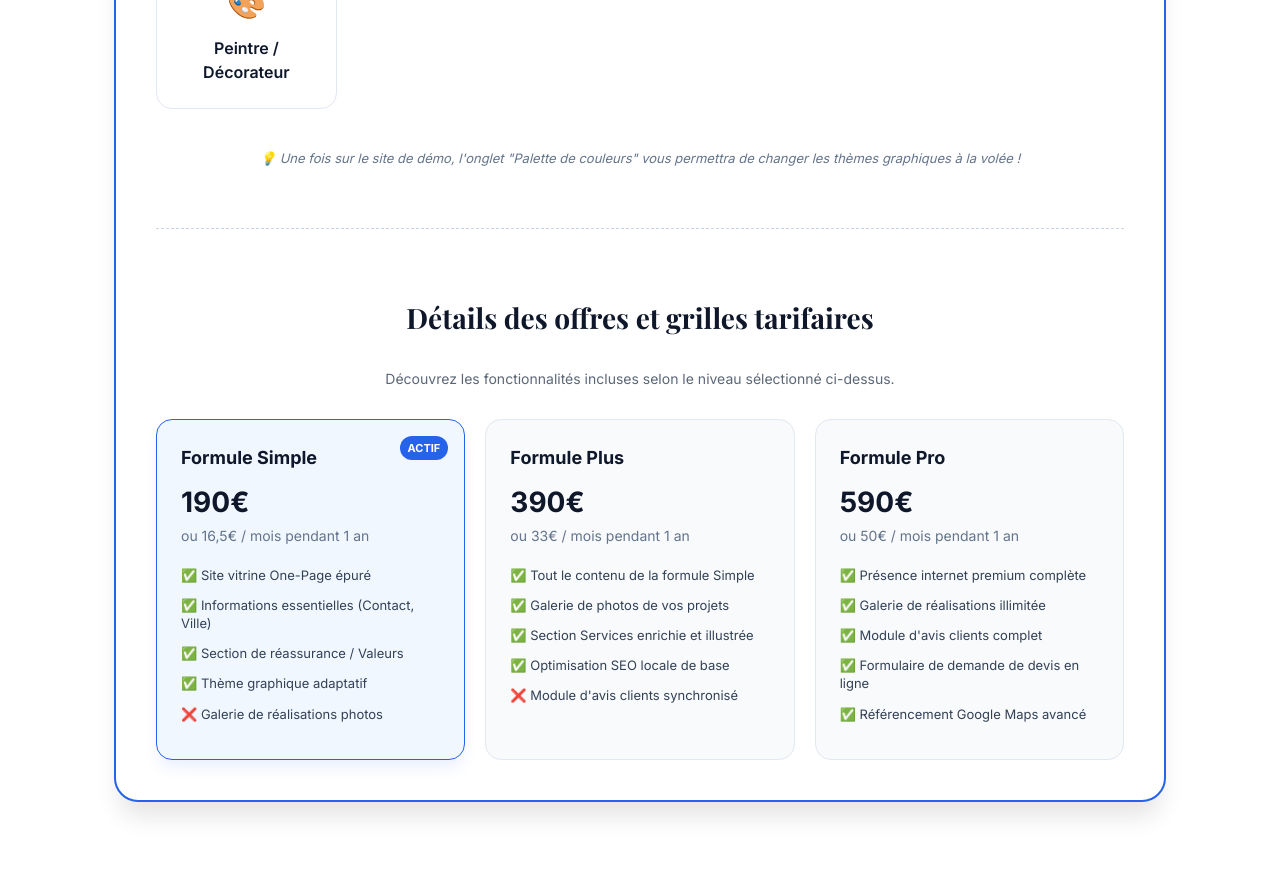
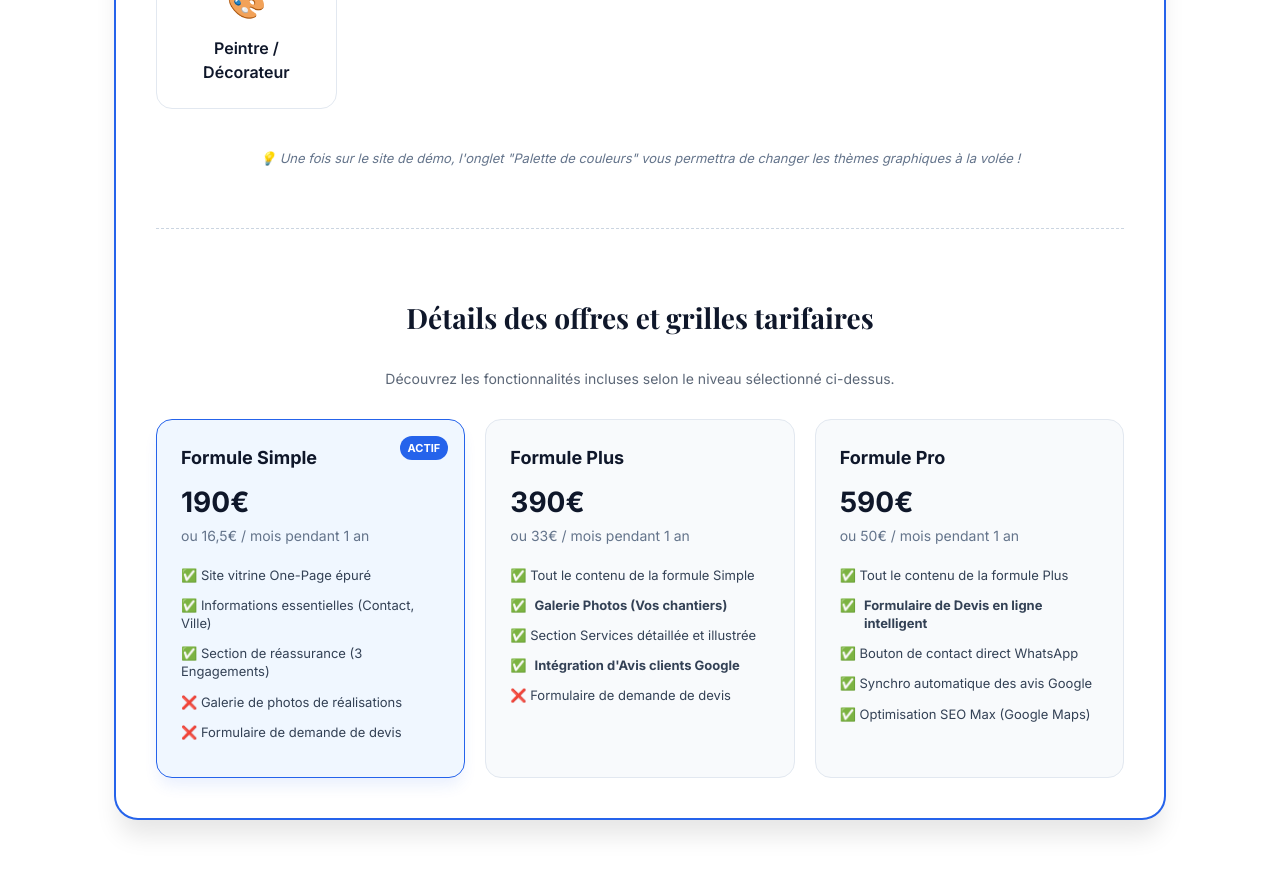
Before and after one commit to luciecreations60/site-demo, a Jekyll site: the page built from index.html, in a window 1280 px wide and 900 px high, scrolled down 714 px. Shown: the top 874 px of the window. Built offline with Jekyll 4.4.1, drawn with Linux system fonts in a browser that asks for light colours.

Commit message:
Update presentation.html

```diff
--- a/_layouts/presentation.html
+++ b/_layouts/presentation.html
@@ -129,9 +126,9 @@
           <ul>
             <li>✅ Site vitrine One-Page épuré</li>
             <li>✅ Informations essentielles (Contact, Ville)</li>
-            <li>✅ Section de réassurance / Valeurs</li>
-            <li>✅ Thème graphique adaptatif</li>
-            <li>❌ Galerie de réalisations photos</li>
+            <li>✅ Section de réassurance (3 Engagements)</li>
+            <li>❌ Galerie de photos de réalisations</li>
+            <li>❌ Formulaire de demande de devis</li>
           </ul>
         </div>
 
@@ -142,10 +139,10 @@
           <span class="prix-mensuel">ou 33€ / mois pendant 1 an</span>
           <ul>
             <li>✅ Tout le contenu de la formule Simple</li>
-            <li>✅ Galerie de photos de vos projets</li>
-            <li>✅ Section Services enrichie et illustrée</li>
-            <li>✅ Optimisation SEO locale de base</li>
-            <li>❌ Module d'avis clients synchronisé</li>
+            <li>✅ <strong>Galerie Photos (Vos chantiers)</strong></li>
+            <li>✅ Section Services détaillée et illustrée</li>
+            <li>✅ <strong>Intégration d'Avis clients Google</strong></li>
+            <li>❌ Formulaire de demande de devis</li>
           </ul>
         </div>
 
@@ -155,11 +152,11 @@
           <div class="prix-unique">590€</div>
           <span class="prix-mensuel">ou 50€ / mois pendant 1 an</span>
           <ul>
-            <li>✅ Présence internet premium complète</li>
-            <li>✅ Galerie de réalisations illimitée</li>
-            <li>✅ Module d'avis clients complet</li>
-            <li>✅ Formulaire de demande de devis en ligne</li>
-            <li>✅ Référencement Google Maps avancé</li>
+            <li>✅ Tout le contenu de la formule Plus</li>
+            <li>✅ <strong>Formulaire de Devis en ligne intelligent</strong></li>
+            <li>✅ Bouton de contact direct WhatsApp</li>
+            <li>✅ Synchro automatique des avis Google</li>
+            <li>✅ Optimisation SEO Max (Google Maps)</li>
           </ul>
         </div>
       </div>
```
Also changed, not shown: other parts of _layouts/presentation.html (+0 -5 lines).
